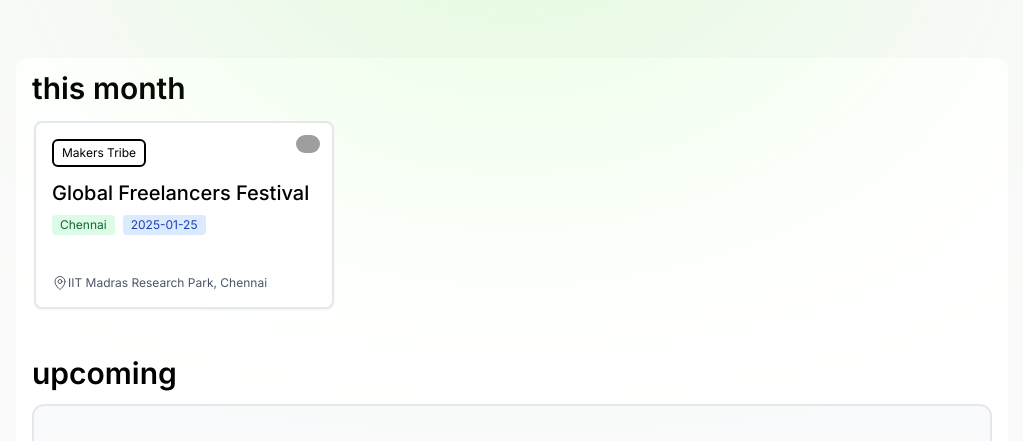
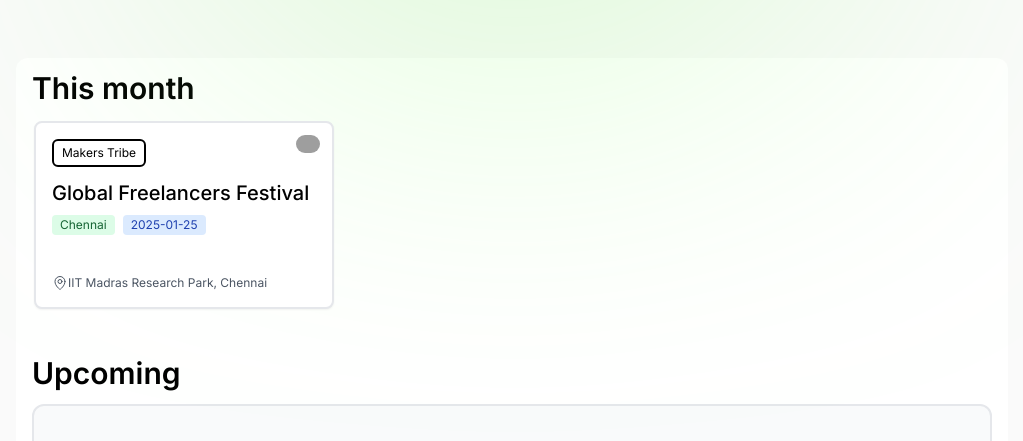
Before and after one commit to vignesh-murugan-dev/Communities, a Next.js app: page / in a window 1280 px wide. Shown: the part 582-1023 px from the top of the page, without its empty margins (128-1151 px from the left). Built offline with nearby package versions, Linux system fonts and the light colour scheme; grey boxes are pictures that could not be loaded.

Commit message:
Minor changes

```diff
--- a/src/app/events.tsx
+++ b/src/app/events.tsx
@@ -6,7 +6,7 @@ import EmptyEventCard from '../components/EmptyEventCard'
 import Image from 'next/image';
 
 type EventCardProps = {
-    communityname: string;
+    communityName: string;
     title: string;
     date: string;
     location: string;
@@ -16,7 +16,7 @@ type EventCardProps = {
 };
 
 const Events = () => {
-    const EventCard: React.FC<EventCardProps> = ({ communityname, title, date, location, venue, link, logo }) => {
+    const EventCard: React.FC<EventCardProps> = ({ communityName, title, date, location, venue, link, logo }) => {
         const [mousePosition, setMousePosition] = React.useState<{ x: number; y: number } | null>(null);
 
         const handleMouseMove = (e: React.MouseEvent<HTMLAnchorElement>) => {
@@ -66,7 +66,7 @@ const Events = () => {
                         <div className="absolute top-3 right-3">
                             <Image
                                 src={logo}
-                                alt={`${communityname} logo`}
+                                alt={`${communityName} logo`}
                                 width={24}
                                 height={24}
                                 className="rounded-full filter grayscale group-hover:filter-none transition-all duration-300 object-cover"
@@ -74,7 +74,7 @@ const Events = () => {
                         </div>
                     )}
                     <div className="inline-block bg-white border-2 border-black text-black text-xs px-2 py-1 rounded-md">
-                        {communityname}
+                        {communityName}
                     </div>
 
                     <h3 className="text-xl text-black font-medium mt-3 mb-2 line-clamp-2 group-hover:line-clamp-none transition-all duration-300"
@@ -125,14 +125,14 @@ const Events = () => {
         <main className="p-4 mx-4 md:mx-8 lg:mx-16 bg-white rounded-xl">
             <section>
                 <h2 className="text-lg font-normal mb-3 ">
-                    <span className='text-black font-semibold text-[30px]'>this month</span>
+                    <span className='text-black font-semibold text-[30px]'>This month</span>
                 </h2>
                 <div className="grid grid-cols-1 md:grid-cols-3 gap-6">
                     {monthlyEvents.length > 0 ? (
                         monthlyEvents.map((event, index) => (
                             <EventCard
                                 key={index}
-                                communityname={event.communityName}
+                                communityName={event.communityName}
                                 location={event.location}
                                 title={event.eventName}
                                 date={event.eventDate}
@@ -149,14 +149,14 @@ const Events = () => {
 
             <section className="mt-12">
                 <h2 className="text-lg font-normal mb-3 ">
-                    <span className='text-black font-semibold text-[30px]'>upcoming</span>
+                    <span className='text-black font-semibold text-[30px]'>Upcoming</span>
                 </h2>
                 <div className="grid grid-cols-1 md:grid-cols-3 gap-6">
                     {upcomingEvents.length > 0 ? (
                         upcomingEvents.map((event, index) => (
                             <EventCard
                                 key={index}
-                                communityname={event.communityName}
+                                communityName={event.communityName}
                                 title={event.eventName}
                                 location={event.location}
                                 date={event.eventDate}
```
